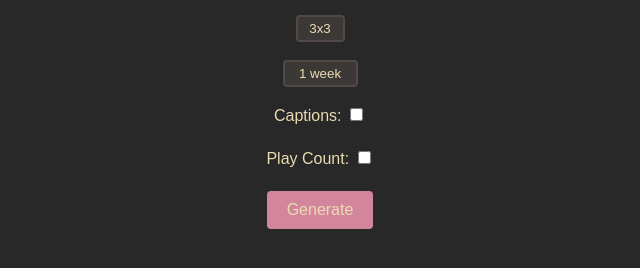
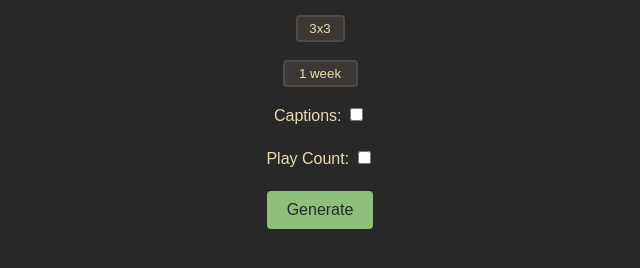
Before and after one commit to maya-doshi/go-last, a plain HTML site: page resources/static/index.html in a window 1280 px wide. Shown: the part 110-378 px from the top of the page, without its empty margins (320-960 px from the left). Drawn offline with Linux system fonts and the light colour scheme.

Commit message:
[static] accent -> aqua

```diff
--- a/resources/static/styles.css
+++ b/resources/static/styles.css
@@ -40,12 +40,12 @@ button {
     padding: 10px 20px;
     font-size: 16px;
     cursor: pointer;
-    background-color: #d3869b;
-    color: #ebdbb2;
+    background-color: #8ec07c;
+    color: #282828;
     border: none;
     border-radius: 4px;
 }
 
 button:hover {
-    background-color: #b16286;
+    background-color: #689d6a;
 }
```
